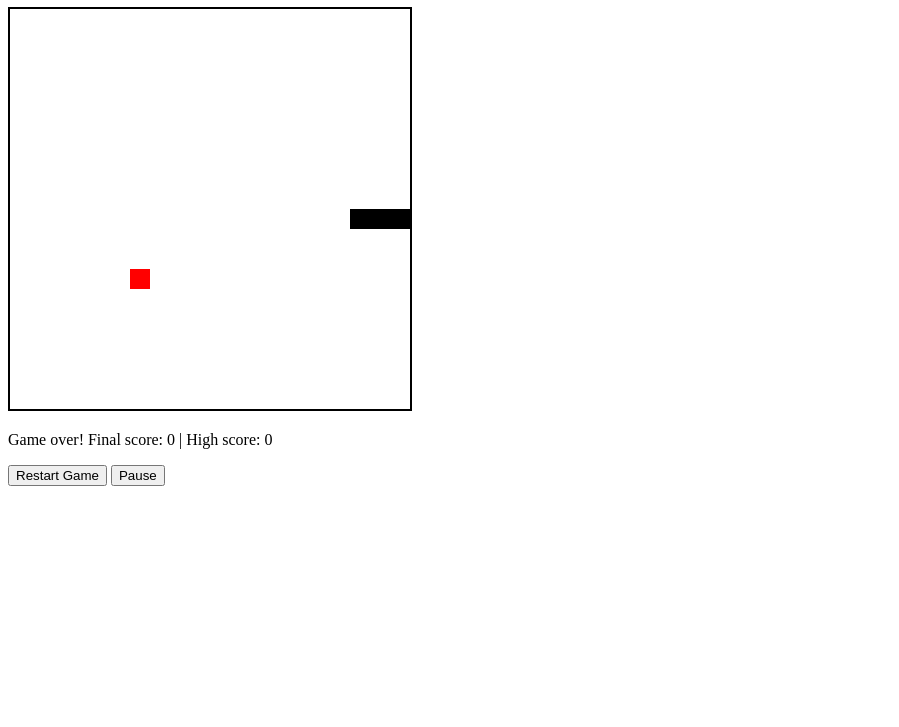
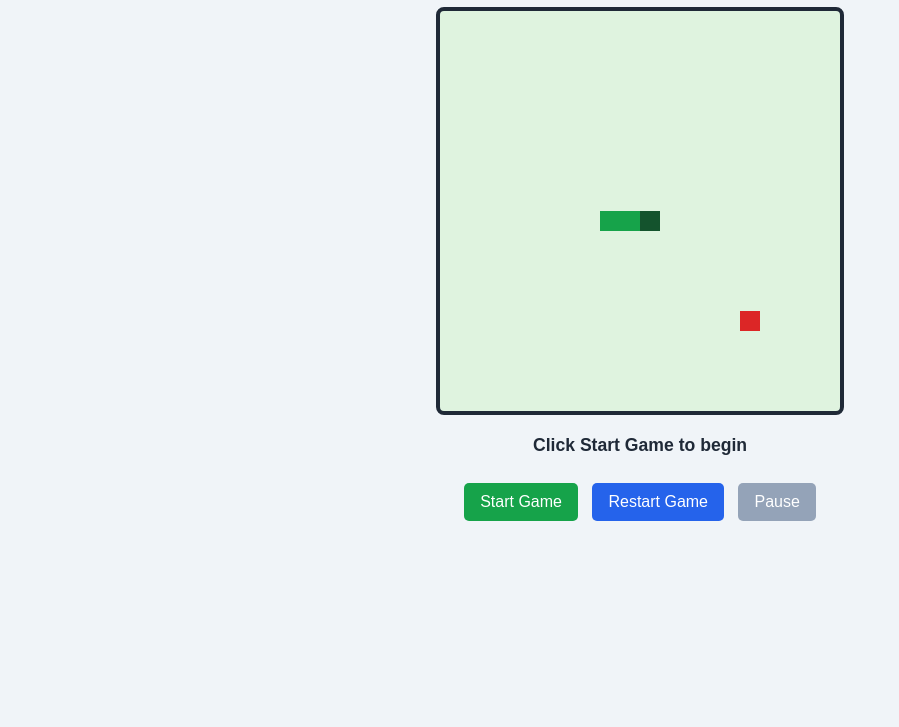
Before and after one commit to Benjamin2200/Snake_game, a plain HTML site: page index.html in a window 1280 px wide. Shown: the part 73-800 px from the top of the page, without its empty margins (0-899 px from the left). Drawn offline with Linux system fonts and the light colour scheme.

Commit message:
Feat: Visual Improvements

```diff
--- a/index.html
+++ b/index.html
@@ -6,8 +6,58 @@
           content="width=device-width, initial-scale=1.0">
     <title>Snake Game</title>
     <style>
+        body {
+            background-color: #f0f4f8;
+            color: #1f2937;
+            font-family: Arial, sans-serif;
+            text-align: center;
+        }
+
         canvas {
-            border: 2px solid black;
+            background-color: #dff3df;
+            border: 4px solid #1f2937;
+            border-radius: 8px;
+            display: block;
+            margin: 20px auto;
+        }
+
+        #info {
+            color: #1f2937;
+            font-size: 1.1rem;
+            font-weight: bold;
+            min-height: 26px;
+        }
+
+        #info.game-over {
+            color: #b91c1c;
+        }
+
+        button {
+            background-color: #2563eb;
+            border: 0;
+            border-radius: 5px;
+            color: white;
+            cursor: pointer;
+            font-size: 1rem;
+            margin: 5px;
+            padding: 10px 16px;
+        }
+
+        button:hover {
+            background-color: #1d4ed8;
+        }
+
+        button:disabled {
+            background-color: #94a3b8;
+            cursor: not-allowed;
+        }
+
+        #startButton {
+            background-color: #16a34a;
+        }
+
+        #startButton:hover {
+            background-color: #15803d;
         }
     </style>
 </head>
@@ -17,6 +67,7 @@
     <canvas id="gameCanvas" width="400"
             height="400"></canvas>
     <p id="info"></p>
+    <button id="startButton">Start Game</button>
     <button id="restartButton">Restart Game</button>
     <button id="pauseButton">Pause</button>
 
@@ -26,6 +77,8 @@
             document.getElementById("gameCanvas");
         const ctx = canvas.getContext("2d");
         const info = document.getElementById("info");
+        const startButton = document.getElementById("startButton");
+        const pauseButton = document.getElementById("pauseButton");
         const gridSize = 20;
         const tileCount = canvas.width / gridSize;
         const highScoreKey = "snakeHighScore";
@@ -42,21 +95,23 @@
         let highScore = Number(localStorage.getItem(highScoreKey)) || 0;
         let gameLoop = null;
         let isPaused = false;
+        let gameStarted = false;
 
         // ===== DRAWING =====
         const drawGame = () => {
             ctx.clearRect(0, 0,
                 canvas.width, canvas.height);
 
-            ctx.fillStyle = "red";
+            ctx.fillStyle = "#dc2626";
             ctx.fillRect(
                 food.x * gridSize,
                 food.y * gridSize,
                 gridSize, gridSize
             );
 
-            ctx.fillStyle = "black";
-            for (const segment of snake) {
+            for (let index = 0; index < snake.length; index++) {
+                const segment = snake[index];
+                ctx.fillStyle = index === 0 ? "#14532d" : "#16a34a";
                 ctx.fillRect(
                     segment.x * gridSize,
                     segment.y * gridSize,
@@ -72,7 +127,10 @@
             clearInterval(gameLoop);
             gameLoop = null;
             isPaused = false;
-            document.getElementById("pauseButton").textContent = "Pause";
+            gameStarted = false;
+            pauseButton.textContent = "Pause";
+            pauseButton.disabled = true;
+            info.classList.add("game-over");
             info.textContent =
                 `Game over! Final score: ${score} | High score: ${highScore}`;
         };
@@ -171,13 +229,16 @@
             food = generateFoodPosition();
             score = 0;
             isPaused = false;
-            document.getElementById("pauseButton").textContent = "Pause";
+            gameStarted = true;
+            pauseButton.textContent = "Pause";
+            pauseButton.disabled = false;
+            info.classList.remove("game-over");
             drawGame();
             startLoop();
         };
 
         const togglePause = () => {
-            if (!isPaused && gameLoop === null) {
+            if (!gameStarted || (!isPaused && gameLoop === null)) {
                 return;
             }
 
@@ -188,8 +249,7 @@
             } else {
                 startLoop();
             }
-            document.getElementById("pauseButton").textContent =
-                isPaused ? "Resume" : "Pause";
+            pauseButton.textContent = isPaused ? "Resume" : "Pause";
         };
 
         document.addEventListener("keydown", (event) => {
@@ -207,16 +267,22 @@
             }
         });
 
+        startButton.addEventListener(
+            "click",
+            startGame
+        );
         document.getElementById("restartButton").addEventListener(
             "click",
             startGame
         );
-        document.getElementById("pauseButton").addEventListener(
+        pauseButton.addEventListener(
             "click",
             togglePause
         );
 
-        startGame();
+        drawGame();
+        info.textContent = "Click Start Game to begin";
+        pauseButton.disabled = true;
 
         // ===================================
         // BUILD THE GAME FROM HERE
```
